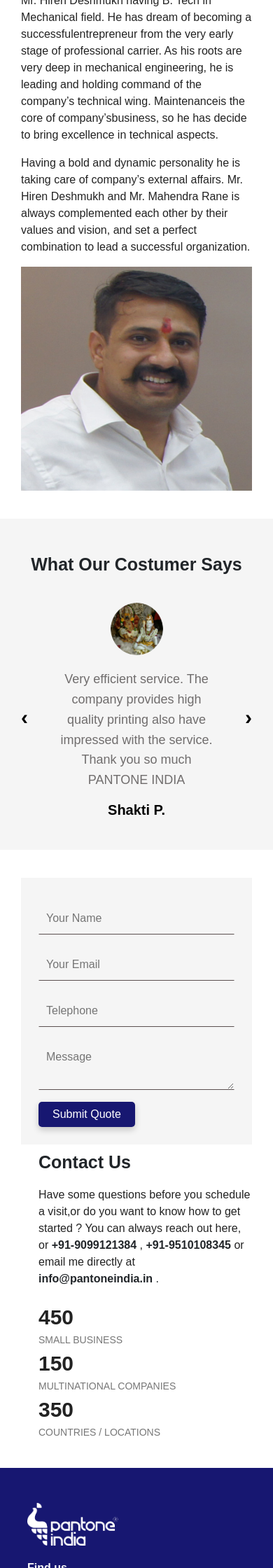
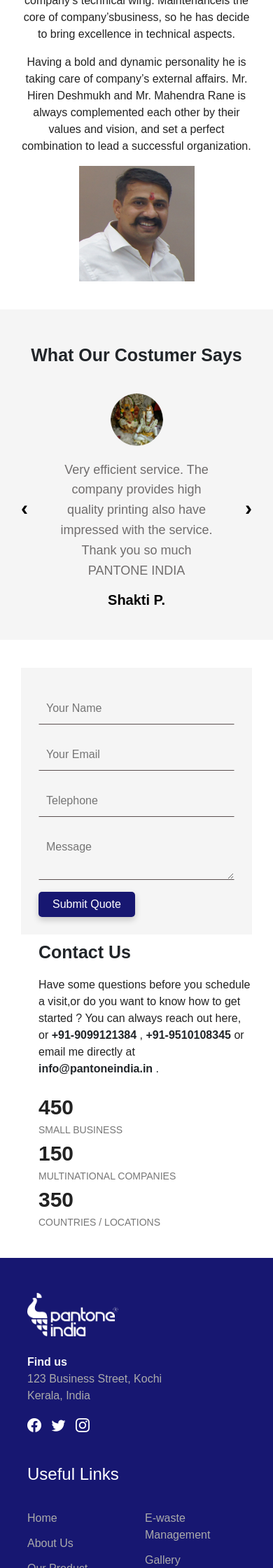
Before and after one commit to SnidheSnowfinch/Pantone-India, a PHP site: page /About-us.php in a window 390 px wide. Shown: the part 3680-5920 px from the top of the page at 70% size. Run offline with PHP 8.4, Linux system fonts and the light colour scheme; some web fonts are replaced.

Commit message:
new-commit

```diff
--- a/About-us.php
+++ b/About-us.php
@@ -5,13 +5,13 @@
   </section>
   <section class="div-container fade-in-on-scroll">
     <div class="row">
-      <div class="col-lg-6 col-md-6 col-sm-12">
-        <div class="about-img">
+      <div class="col-lg-6 col-md-6 col-sm-12 align-img">
+        <div class="about-img ">
           <img src="bootstrap/images/Pantone-India-About-pg-img.png" alt="Pantone India Team">
         </div>
 
       </div>
-      <div class="col-lg-6 col-md-6 col-sm-12">
+      <div class="col-lg-6 col-md-6 col-sm-12 align-para">
 
         <h2>About Pantone India</h2>
         <p>PANTONE INDIA is Surat based company. Surat is a textile hub in india and south Asia region. Pantone India is one of the top rated and leading digital textile solution providers in india. We are dealing in state-of-the-art machinery and cutting-edge technology in digital printing machines. As we are in service industry, we warp up our core functioning values as per customer centric operation.</p>
@@ -42,10 +42,10 @@
   </section></section>
   <section class="div-container fade-in-on-scroll">
     <div class="row align-item">
-        <div class="col-lg-4 col-md-6 col-sm-12">
+        <div class="col-lg-4 col-md-6 col-sm-12 align-img">
           <img class="abt-img" src="bootstrap/images/Mr.-Mahendra-Rane.jpg" alt="">
         </div>
-        <div class="col-lg-8 col-md-6 col-sm-12">
+        <div class="col-lg-8 col-md-6 col-sm-12 align-para">
           <h2>Mr. Mahendra Rane.</h2>
           <p>Mr. Mahendra Rane possesses a bachelor degree in science. From the very humble family background he has grown up with his entrepreneur values and vision. He has more than 15 years of rich experience in textile machinery market. Pantone India is Vision and Mission of Mr. Mahendra Rane and Mr. Hiren Deshmukh to bring reform in digital printing world.</p>
           <p>He has expertise in the subtle art of import export, commercial practice and business operation management. He leads the company’s commercial and financial wing. Pantone India is committed to establishitself in the pinnacle of digital printing world.</p>
@@ -53,12 +53,12 @@
 
     </div>
     <div class="row margin-top align-item">
-      <div class="col-lg-8 col-md-6 col-sm-12">
+      <div class="col-lg-8 col-md-6 col-sm-12 align-para">
         <h2>Mr. Hiren Deshmukh.</h2>
         <p>Mr. Hiren Deshmukh having B. Tech in Mechanical field. He has dream of becoming a successfulentrepreneur from the very early stage of professional carrier. As his roots are very deep in mechanical engineering, he is leading and holding command of the company’s technical wing. Maintenanceis the core of company’sbusiness, so he has decide to bring excellence in technical aspects.</p>
         <p>Having a bold and dynamic personality he is taking care of company’s external affairs. Mr. Hiren Deshmukh and Mr. Mahendra Rane is always complemented each other by their values and vision, and set a perfect combination to lead a successful organization.</p>
       </div>
-      <div class="col-lg-4 col-md-6 col-sm-12">
+      <div class="col-lg-4 col-md-6 col-sm-12 align-img">
         <img class="abt-img" src="bootstrap/images/Mr.-Hiren-Deshmukh.jpg" alt="">
       </div>
 
--- a/blog.php
+++ b/blog.php
@@ -60,7 +60,7 @@
       <img src="bootstrap/images/Blanket.jpg">
     </div>
     <div class="product-card ">
-    <img src="bootstrap/images/PANTONE-INDIA.jpg">
+      <img src="bootstrap/images/PANTONE-INDIA.jpg">
 
       <div class="product-details">
         <h3>Sublimation Ink</h3>
--- a/bootstrap/style.css
+++ b/bootstrap/style.css
@@ -587,9 +475,14 @@
   margin-bottom: 0;
 }
 
+.footer-mail h4 {
+  margin-bottom: 25px;
+  font-size: 24px;
+}
 
 .footer-links h4 {
-  font-size: 20px;
+  margin-bottom: 25px;
+  font-size: 24px;
 }
 
 .footer-logo p,
@@ -600,7 +493,7 @@
 }
 
 .footer-logo img {
-  margin-bottom: 20px;
+  margin-bottom: 25px;
   max-width: 130px;
 }
 
@@ -610,11 +503,15 @@
 }
 
 .footer-links ul li {
-  margin: 8px 0;
+  margin: 12px 0;
 }
 
 .footer-links ul li a {
   text-decoration: none;
+}
+
+.footer-links ul li a:hover {
+  color: #fff !important;
 }
 
 .footer-links input {
@@ -650,10 +547,117 @@
   margin-right: 10px;
   text-decoration: none;
   color: #fff;
-  font-size: 18px;
+  font-size: 20px;
+}
+.social-icons a :hover {
+  color: #125e8e;
+}
+@media(max-width: 767px) {
+  .align-img{
+    display: flex;
+    justify-content: space-around;
+
+  }
+  .align-para{
+    text-align: center;
   }
 
-@media(max-width: 767px) {
+  .abt-img {
+    height: 165px !important;
+    width: 50% !important;
+}
+  .mvp-section {
+    flex-direction: column;
+    text-align: center;
+  }
+
+  .mvp-box {
+    border-right: none;
+    margin-bottom: 30px;
+  }
+
+  .table-head h4 {
+    font-weight: 600;
+    font-size: 17px;
+  }
+
+  .spec-table,
+  .spec-table thead,
+  .spec-table tbody,
+  .spec-table th,
+  .spec-table td,
+  .spec-table tr {
+    display: block;
+  }
+
+  .spec-table thead tr {
+    display: none;
+  }
+
+  .spec-table tr {
+    margin-bottom: 15px;
+    border: 1px solid #ddd;
+    padding: 10px;
+    border-radius: 10px;
+  }
+
+  .spec-table td {
+    text-align: right;
+    padding-left: 50%;
+    position: relative;
+  }
+
+  .spec-table td::before {
+    content: attr(data-label);
+    position: absolute;
+    left: 10px;
+    text-align: left;
+    font-weight: bold;
+    color: #333;
+  }
+
+  .col {
+    margin-top: 10px;
+    flex-grow: 1 !important;
+    flex-basis: 1 !important;
+  }
+
+  .navbar {
+
+    padding: 10px 20px !important;
+  }
+
+  .close-btn {
+    display: block;
+  }
+
+  .nav-links {
+    position: fixed;
+    top: 0;
+    left: -100%;
+    height: 65vh;
+    width: 100%;
+    background: linear-gradient(107deg, #08084e, #40408f);
+    flex-direction: column;
+    justify-content: center;
+    align-items: center;
+    gap: 20px;
+    transition: left 0.5s ease;
+  }
+
+  .nav-links a {
+    color: #fff;
+    font-size: 22px;
+  }
+
+  .nav-links.active {
+    left: 0;
+  }
+
+  .menu-toggle {
+    display: flex;
+  }
+
   .mvp-section {
     background: url('./images/dark-blue.jpg') no-repeat center/cover;
     padding: 30px 2%;
--- a/faster-more-stable-xenons-maxima-3-heads.php
+++ b/faster-more-stable-xenons-maxima-3-heads.php
@@ -14,9 +14,9 @@
               with Tension System,</li>
 
           </ul>
-          <div class="buttons">
+          <!-- <div class="buttons">
             <a href="#" class="btn-video glaze-btn">▶ Watch Video</a>
-          </div>
+          </div> -->
         </div>
         <img src="bootstrap/images/faster-more-stable-xenons.jpg">
       </div>
--- a/high-speed-single-pass-ink-jet-printer.php
+++ b/high-speed-single-pass-ink-jet-printer.php
@@ -9,9 +9,9 @@
         <div class="product-details">
           <h3>Increase in production print speed Up to 75% with Fastest printer</h3>
 
-          <div class="buttons">
+          <!-- <div class="buttons">
             <a href="#" class="btn-video glaze-btn">▶ Watch Video</a>
-          </div>
+          </div> -->
         </div>
         <img src="bootstrap/images/pantone-8-Heads.jpg">
       </div>
--- a/includes/footer.php
+++ b/includes/footer.php
@@ -17,7 +17,7 @@
     <div class="footer-links">
       <h4>Useful Links</h4>
       <div class="row">
-        <div class="col-md-6 col-lg-6 col-sm-12">
+        <div class="col-md-6 col-lg-6 col-sm-6">
           <ul>
             <li><a href="index.php">Home</a></li>
             <li><a href="About-us.php">About Us</a></li>
@@ -25,7 +25,7 @@
             <li><a href="blog.php">Blog</a></li>
           </ul>
         </div>
-        <div class="col-md-6 col-lg-6 col-sm-12">
+        <div class="col-md-6 col-lg-6 col-sm-6">
           <ul>
 
             <li><a href="e-waste-management.php">E-waste Management</a></li>
@@ -58,11 +58,11 @@
 
 </footer>
 <div class="footer-bottom">
-  <p>Copyright © 2025. All Rights Reserved.</p>
-  <p>
+  <p>© Copyright 2023 PANTONE INDIA | All rights reserved.</p>
+  <!-- <p>
     <a href="#" style="color:white;">Privacy Policy</a> |
     <a href="#" style="color:white;">Terms & Conditions</a>
-  </p>
+  </p> -->
 </div>
 <script>
   const testimonials = document.querySelectorAll('.testimonial-content');
@@ -89,8 +89,7 @@
     currentIndex = (currentIndex - 1 + testimonials.length) % testimonials.length;
     showTestimonial(currentIndex);
   }
-
-  // Auto play every 5s
+// ---------------------
   function startAutoPlay() {
     interval = setInterval(nextTestimonial, 5000);
   }
@@ -113,7 +112,6 @@
     });
   }
 
-  // Init
   showTestimonial(currentIndex);
   startAutoPlay();
 
--- a/index.php
+++ b/index.php
@@ -17,7 +17,7 @@
 
         </ul>
         <div class="buttons">
-          <a href="#" class="btn-video glaze-btn">▶ Watch Video</a>
+          <!-- <a href="#" class="btn-video glaze-btn">▶ Watch Video</a> -->
           <a href="faster-more-stable-xenons-maxima-3-heads.php" class="btn-pdf glaze-btn">Read More</a>
         </div>
       </div>
@@ -38,7 +38,7 @@
 
         </ul>
         <div class="buttons">
-          <a href="#" class="btn-video glaze-btn">▶ Watch Video</a>
+          <!-- <a href="#" class="btn-video glaze-btn">▶ Watch Video</a> -->
           <a href="high-speed-single-pass-ink-jet-printer.php" class="btn-pdf glaze-btn">Read More</a>
         </div>
       </div>
@@ -54,7 +54,7 @@
 
         </ul>
         <div class="buttons">
-          <a href="#" class="btn-video glaze-btn">▶ Watch Video</a>
+          <!-- <a href="#" class="btn-video glaze-btn">▶ Watch Video</a> -->
           <a href="nomex-blanket.php" class="btn-pdf glaze-btn">Read More</a>
         </div>
       </div>
--- a/natrix-direct-digital-printer.php
+++ b/natrix-direct-digital-printer.php
@@ -12,9 +12,9 @@
       <p><b>Daily Output :</b> 2000-2400Lm</p>
       <p>Designed specially for High-Quality, High Productivity and High-Performance Suitable for all fabrics types</p>
       <p>Linear motor rail beam Degassing system reduces print head clogging Automatic Negative Pressure</p>
-      <div class="buttons">
+      <!-- <div class="buttons">
         <a href="#" class="btn-video glaze-btn">▶ Watch Video</a>
-      </div>
+      </div> -->
     </div>
     <img src="bootstrap/images/natrix.jpg">
   </div>
--- a/nomex-blanket.php
+++ b/nomex-blanket.php
@@ -13,9 +13,9 @@
         is 3%, weight is 3000g/m2 (normal 8mm thickness), is a special blanket for all kinds of fabrics, curtain
         fabrics, decorative fabric transfer printing machines.</p>
 
-      <div class="buttons">
+      <!-- <div class="buttons">
         <a href="#" class="btn-video glaze-btn">▶ Watch Video</a>
-      </div>
+      </div> -->
     </div>
     <img src="bootstrap/images/Blanket.jpg">
   </div>
--- a/sublimation-ink.php
+++ b/sublimation-ink.php
@@ -11,9 +11,9 @@
       <p>We are a leading Retail Trader of dye sublimation ink, inktec sublimation ink, sublimation ink – yellow,
         sublimation ink – black, photo ink and dye sublimation inks from Surat (Gujarat) India.</p>
 
-      <div class="buttons">
+      <!-- <div class="buttons">
         <a href="#" class="btn-video glaze-btn">▶ Watch Video</a>
-      </div>
+      </div> -->
     </div>
     <img src="bootstrap/images/PANTONE-INDIA-2.jpg">
   </div>
--- a/transfer-tex-heat-transfer-machine.php
+++ b/transfer-tex-heat-transfer-machine.php
@@ -12,9 +12,9 @@
       <p>P-Press Heat Transfer Machine is a multifunctional heat transfer machine, easy to operate with simple setting
         of speed and pressure.</p>
 
-      <div class="buttons">
+      <!-- <div class="buttons">
         <a href="#" class="btn-video glaze-btn">▶ Watch Video</a>
-      </div>
+      </div> -->
     </div>
     <img src="bootstrap/images/Hp-Slider-red.jpg">
   </div>
```
Also changed, not shown: other parts of bootstrap/style.css (+113 -163 lines), e-waste-management.php (+73 -39 lines). Lines whose indentation alone changed are shown as unchanged.
